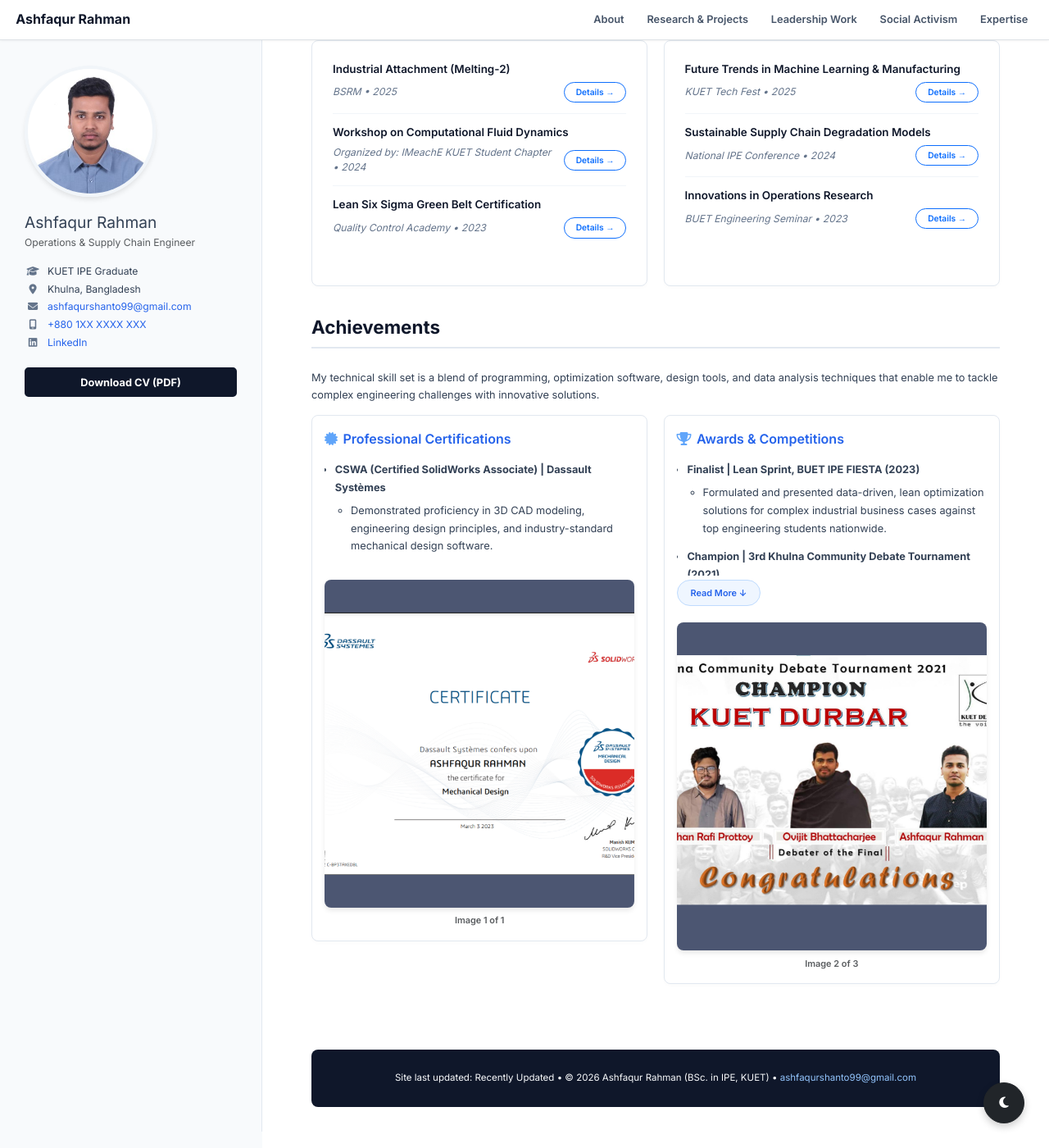
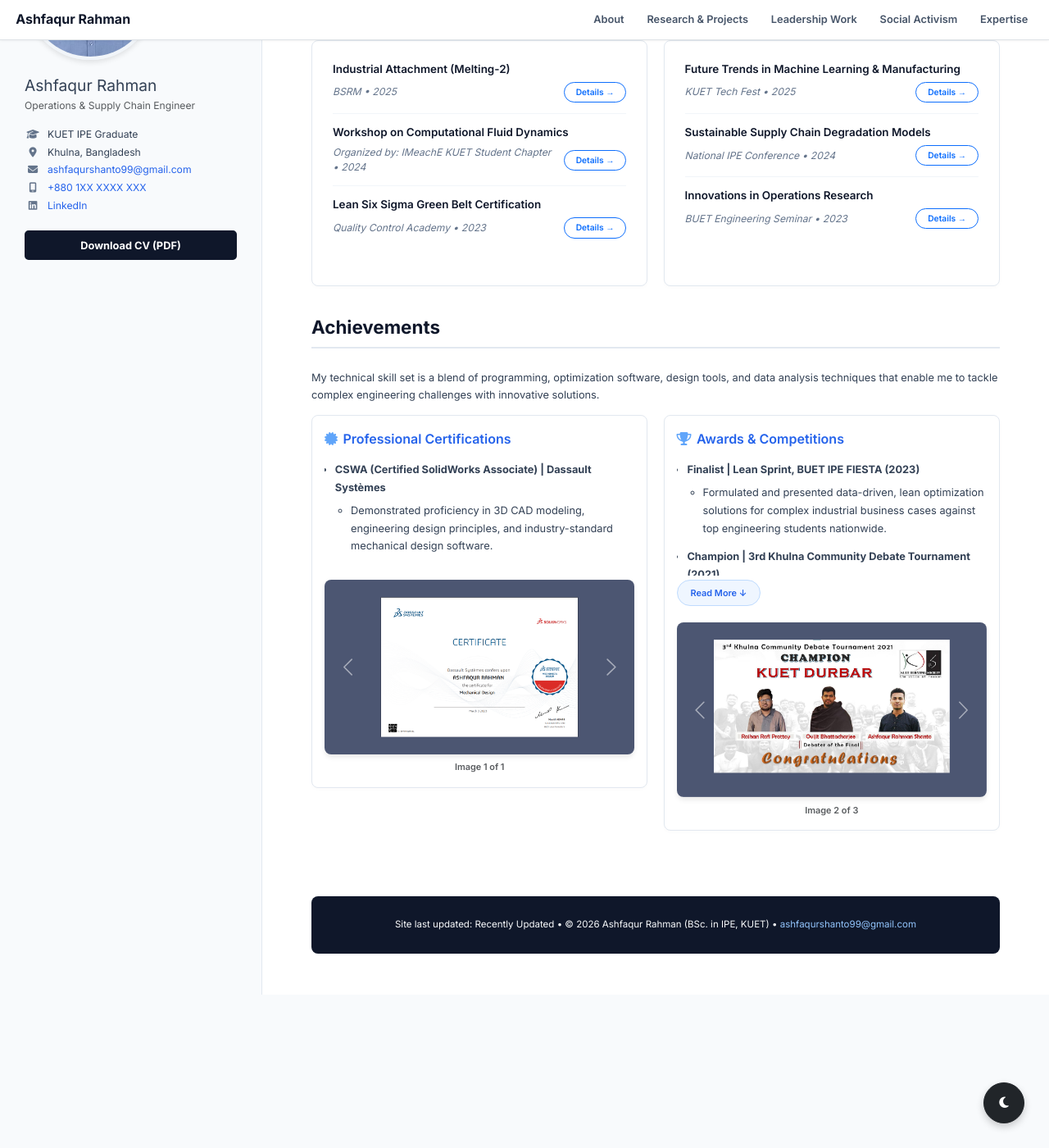
Before and after one commit to AshfaqurRahman99/AshfaqurRahman99.github.io, a Jekyll site: the page index.html, which Jekyll copies as it is, in a window 1280 px wide and 1400 px high, scrolled down 2317 px. Shown: the whole window at 82% size. Built offline with Jekyll 4.4.1, drawn with Linux system fonts in a browser that asks for light colours; a style sheet for code colours, icons or effects is not loaded.

Commit message:
Update index.html

```diff
--- a/index.html
+++ b/index.html
@@ -263,7 +263,7 @@
 
         .carousel-item img {
             width: 100%;
-            height: 400px;
+            height: 100%;
             /* Locks the height so the page doesn't jump around */
             object-fit: cover;
             /* Ensures portrait and landscape photos look good without stretching */
```
